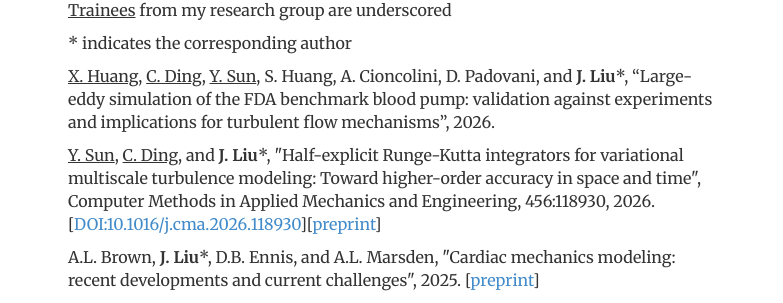
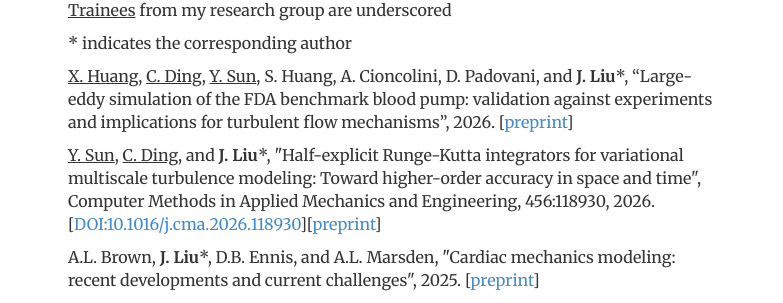
Before and after one commit to ju-liu/ju-liu.github.io, a Jekyll site: the page built from publications/index.html, in a window 1280 px wide and 900 px high. Shown: the part 150-453 px from the top of the window, without its empty margins (248-1031 px from the left). Built offline with Jekyll 4.4.1, drawn with Linux system fonts in a browser that asks for light colours; nearby versions of some CDN libraries; library files that are not in the unit come from our copies; comment, search, counter and statistics services are not loaded.

Commit message:
Update index.html

```diff
--- a/publications/index.html
+++ b/publications/index.html
@@ -14,7 +14,7 @@
   <p>* indicates the corresponding author</p>
 
   <article>
-  <p><u>X. Huang</u>, <u>C. Ding</u>, <u>Y. Sun</u>, S. Huang, A. Cioncolini, D. Padovani, and <strong>J. Liu</strong>*, “Large-eddy simulation of the FDA benchmark blood pump: validation against experiments and implications for turbulent flow mechanisms”, 2026.</p>
+  <p><u>X. Huang</u>, <u>C. Ding</u>, <u>Y. Sun</u>, S. Huang, A. Cioncolini, D. Padovani, and <strong>J. Liu</strong>*, “Large-eddy simulation of the FDA benchmark blood pump: validation against experiments and implications for turbulent flow mechanisms”, 2026. [<a href="https://arxiv.org/abs/2604.15869">preprint</a>]</p>
   </article>
 
   <article>
```
